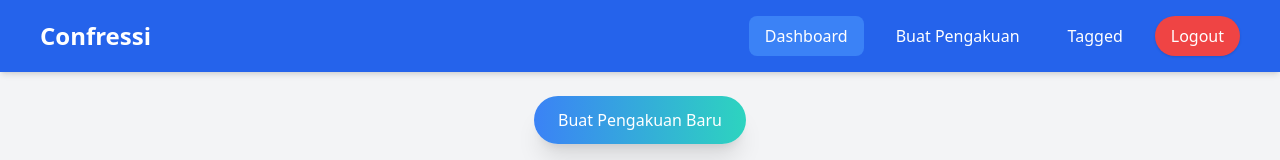
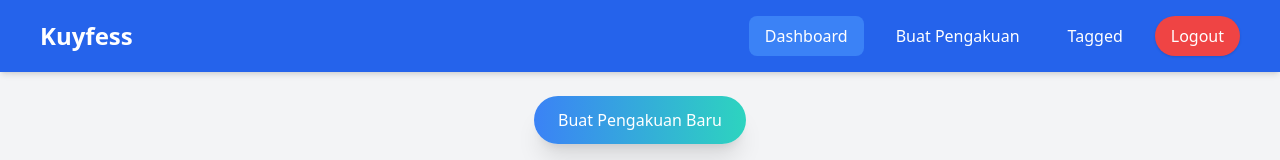
Before and after one commit to aditjansq/Website-Anonymous-Confession-Angular, an Angular app: page /dashboard in a window 1280 px wide. Shown: the top 160 px of the page. Built offline with nearby package versions, Linux system fonts and the light colour scheme; no server answers.

Commit message:
Update dashboard.component.html

```diff
--- a/src/app/dashboard/dashboard.component.html
+++ b/src/app/dashboard/dashboard.component.html
@@ -4,7 +4,7 @@
     <div class="container mx-auto flex justify-between items-center">
       <!-- Logo atau Nama Aplikasi -->
       <div class="text-white text-2xl font-semibold">
-        Confressi
+        Kuyfess
       </div>
 
       <!-- Menu Desktop -->
```
